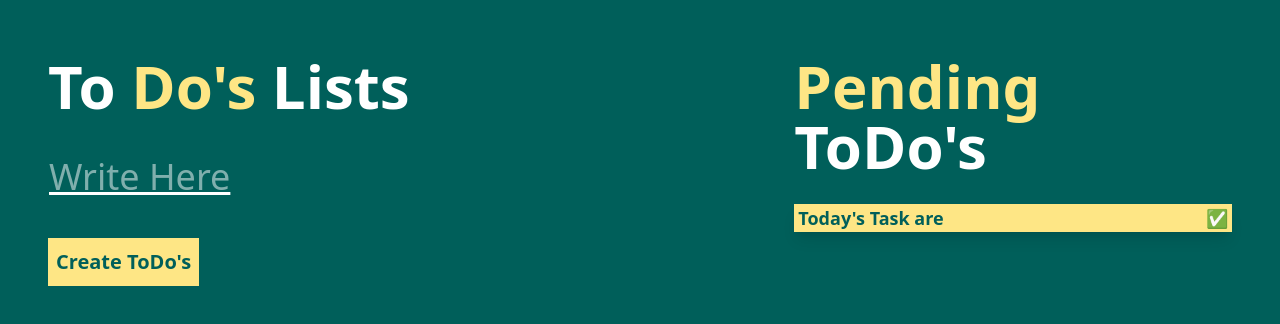
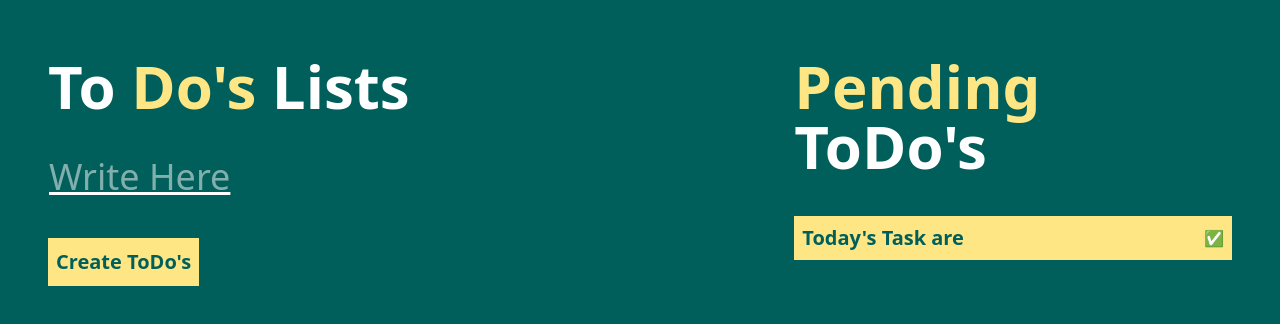
Before and after one commit to Vidushi491/ReactProject7, a React (Vite) app: page / in a window 1280 px wide. Shown: the top 324 px of the page. Built offline with nearby package versions, Linux system fonts and the light colour scheme.

Commit message:
updated project 7

```diff
--- a/package.json
+++ b/package.json
@@ -14,6 +14,7 @@
     "nanoid": "^5.1.6",
     "react": "^19.1.1",
     "react-dom": "^19.1.1",
+    "react-hook-form": "^7.71.1",
     "tailwindcss": "^4.1.18"
   },
   "devDependencies": {
--- a/src/Create.jsx
+++ b/src/Create.jsx
@@ -1,34 +1,40 @@
 import { nanoid } from "nanoid"
-import { Fragment, useState } from "react"
+import { useForm } from "react-hook-form";
 
 const Create = (props) => {
 const todos =props.todos;
 const settodos =props.settodos;
+ const {
+    register,
+    handleSubmit,
+    reset,
+    formState: { errors },
+  } = useForm()
 
-  const [title, setTitle] = useState("")
+  const SubmitHandler = (data) => {
+    data.isCompleted = false ,
+    data.id = nanoid()
 
-  const SubmitHandler = (e) => {
-  e.preventDefault()
-  const newTitle = {
-    id: nanoid(),
-    title: title,
-    isCompleted: false ,
-  };
-  const copytodo = [...todos]
-  copytodo.push(newTitle)
+   const copytodo = [...todos]
+  copytodo.push(data)
   settodos(copytodo)
-  setTitle("")
+  reset()
+
 };
+
+
+
  return(
   <div className="p-7 mx-5 my-7 ">
   <h1 className="font-extrabold text-6xl ">
      To <span className="text-amber-200">Do's </span>
       Lists </h1>
-      <form onSubmit={SubmitHandler}>
+      <form onSubmit={handleSubmit(SubmitHandler)}>
         <input
+        {...register("title",{
+          required: "title can not be empty"
+        })}
         className="border border-teal-800 outline-0 w-full  mt-10 rounded text-4xl underline"
-         onChange={(e) => setTitle(e.target.value)}
-          value={title}
           type="text"
           placeholder="Write Here" />
         <button className="text-teal-800 text-xl px-2 py-2.5 font-bold bg-amber-200 mt-10 hover:scale-95 transition"> Create ToDo's </button>
--- a/src/Read.jsx
+++ b/src/Read.jsx
@@ -8,22 +8,23 @@ const Read = (props) => {
   }
 
 const printtodos = todos.map((todo)=> {
-  return <li className="flex justify-between"
-   key = {todo.id}>
-    {todo.title}
-    <span className="hover:scale-95 " onClick={() => DeleteHandler(todo.id)}>✅</span>
+  return <li
+   key = {todo.id}
+   className="flex justify-between items-center mb-5 p-2 bg-amber-200 text-teal-800 font-bold"
+   >
+    <span className="text-xl font-bold">{todo.title}</span>
+    <button className="hover:scale-95 "
+     onClick={() => DeleteHandler(todo.id)}>
+      ✅
+     </button>
     </li>
 });
   return (
     <div className=" p-7 mx-5 my-7 ">
-       <div className=" flex justify-between gap-6">
+       <div className=" flex justify-between ">
         <div >
-        <h1 className="font-extrabold text-6xl "> <span className="text-amber-200">Pending</span> ToDo's</h1>
-
-          <ol className="text-lg text-teal-800 font-bold mt-7 bg-amber-200 shadow-lg px-1 ">{printtodos}</ol>
-
-
-
+        <h1 className="font-extrabold text-6xl mb-10"> <span className="text-amber-200">Pending</span> ToDo's</h1>
+          <ol >{printtodos}</ol>
         </div>
        </div>
     </div>
```
Also changed, not shown: 1 other file (tests, documents, lock files or other folders).
